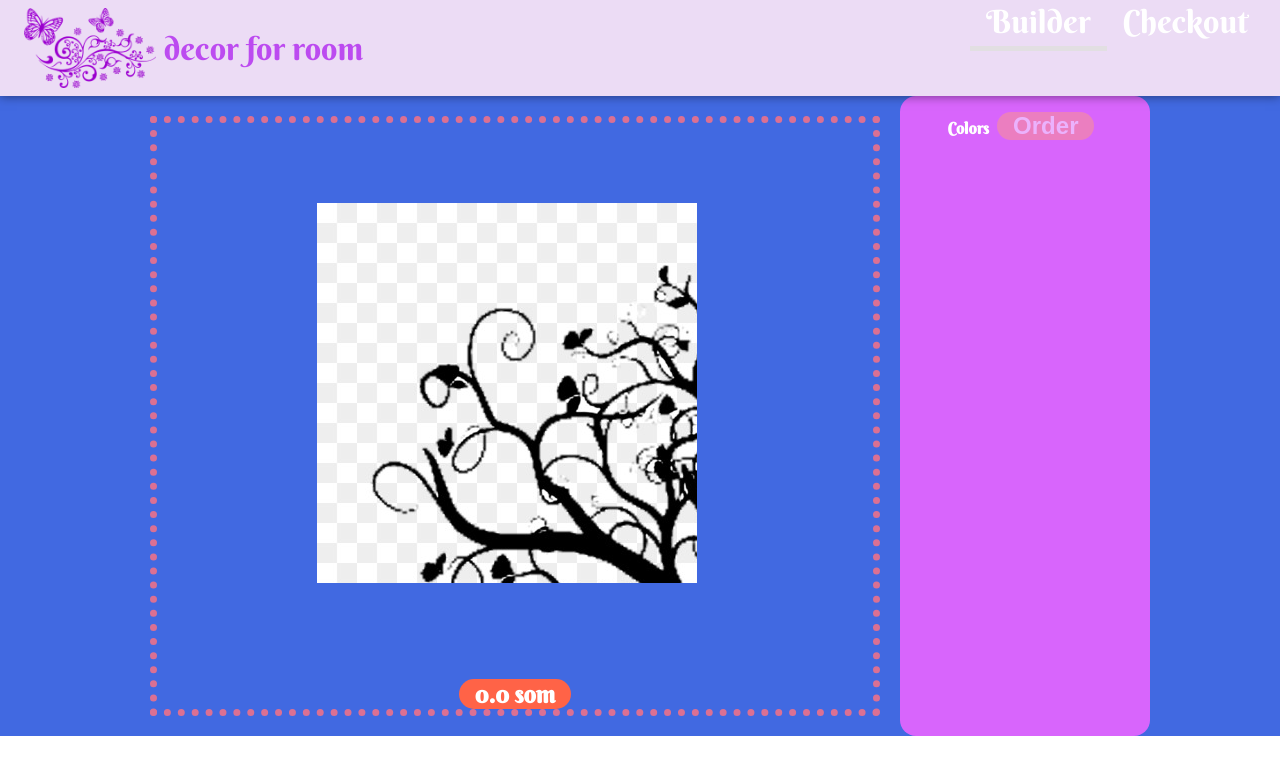
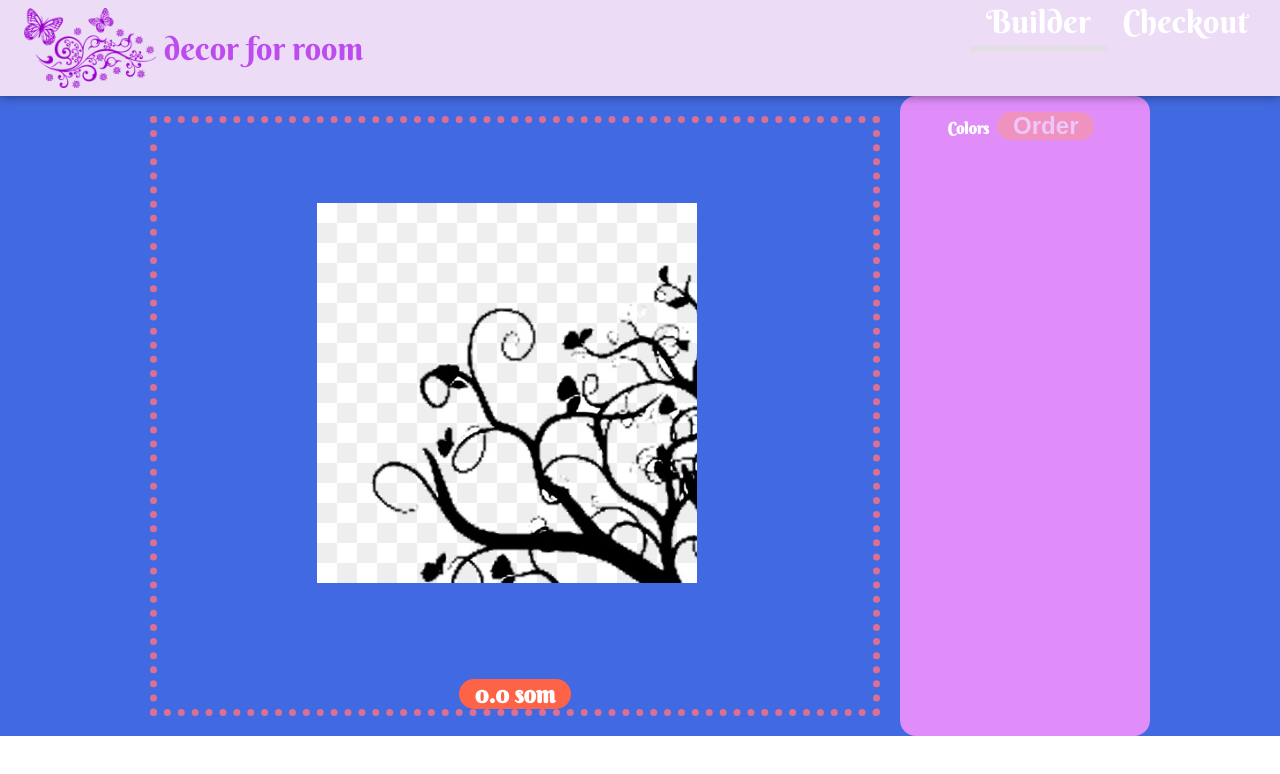
Before and after one commit to Nurkyz-Chynybaeva/builder, a React (Create React App) app: page / in a window 1280 px wide. Shown: the top 774 px of the page. Built offline with nearby package versions, Linux system fonts and the light colour scheme; no server answers.

Commit message:
added background color to decor controls

```diff
--- a/src/components/DecorBuilder/DecorControls/DecorControls.module.css
+++ b/src/components/DecorBuilder/DecorControls/DecorControls.module.css
@@ -2,7 +2,7 @@
   flex: 0 0 250px;
   border-radius: 1rem;
   padding: 1rem;
-  background-color: rgb(216, 101, 252);
+  background-color: rgb(224, 141, 250);
   color: white;
   text-align: center;
 }
```
